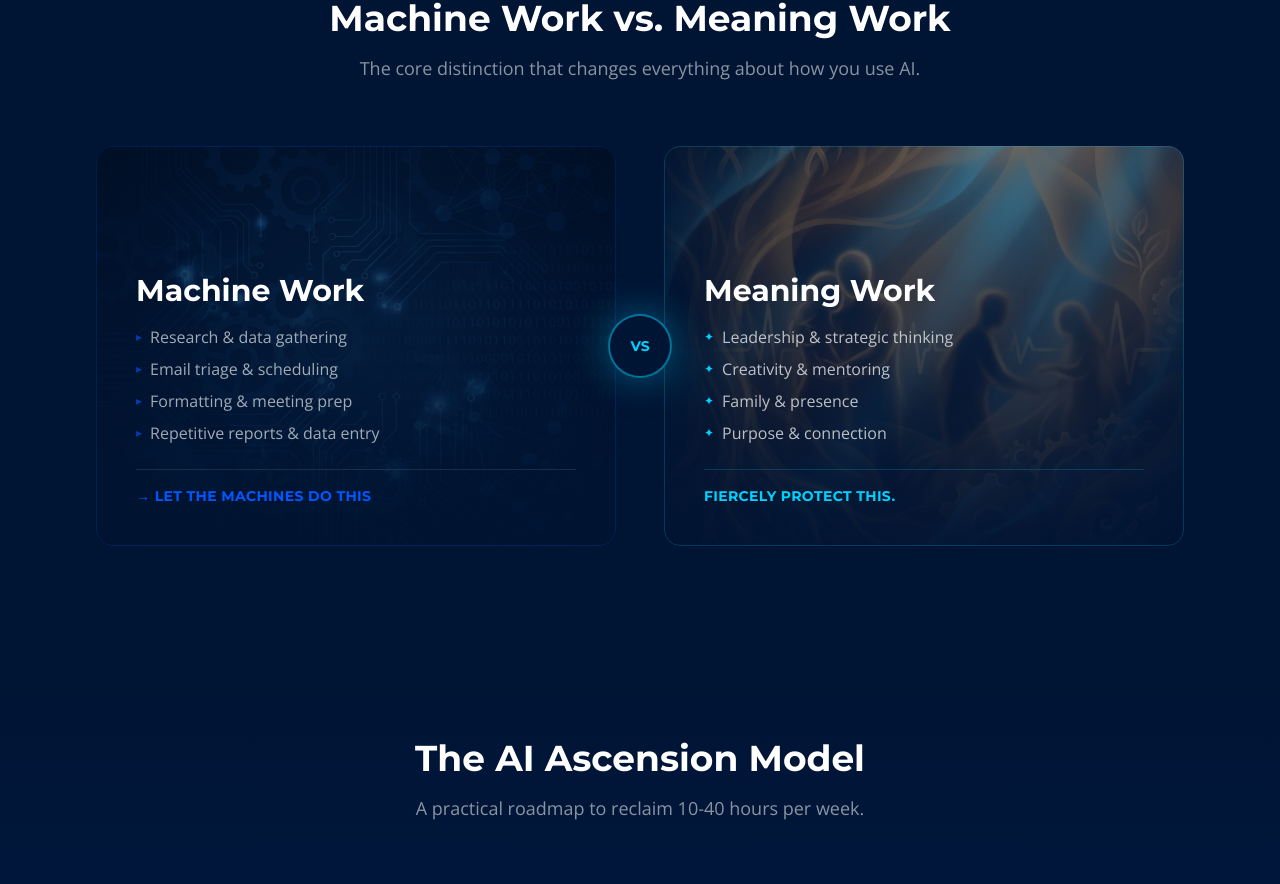
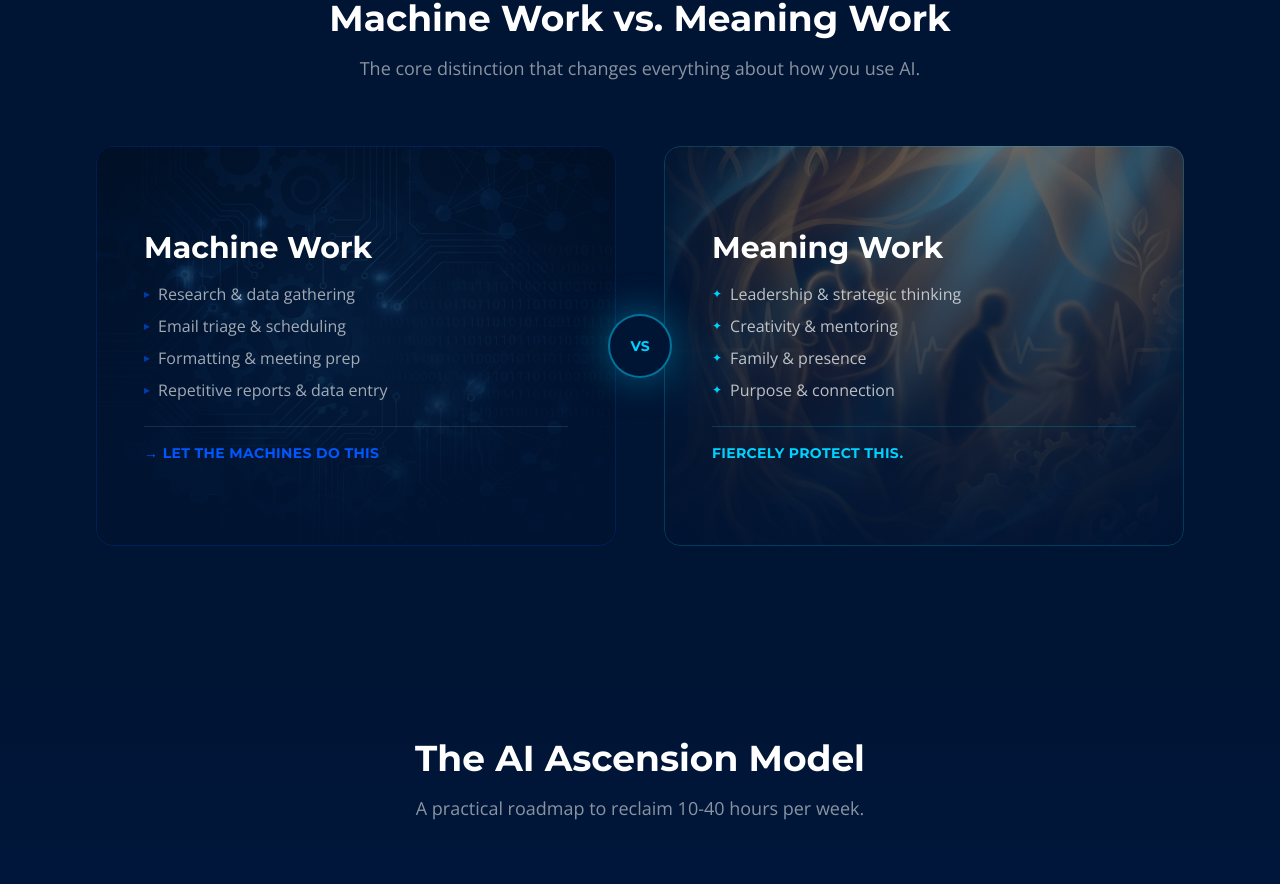
Before and after one commit to st4rnin3/thirdpowerlife-site, a Next.js app: page / in a window 1280 px wide. Shown: the part 962-1846 px from the top of the page. Built offline with nearby package versions, Linux system fonts and the light colour scheme.

Commit message:
fix: center text vertically in Machine/Meaning cards, increase left padding

```diff
--- a/src/app/page.tsx
+++ b/src/app/page.tsx
@@ -97,7 +97,7 @@ export default function Home() {
               <div className="absolute inset-0 bg-gradient-to-t from-[#001433]/95 via-[#001433]/80 to-[#001433]/60 group-hover:from-[#001433]/90 group-hover:via-[#001433]/70 transition-all duration-500" />
               {/* Border glow on hover */}
               <div className="absolute inset-0 rounded-2xl border border-accent/20 group-hover:border-accent/50 group-hover:shadow-[inset_0_0_30px_rgba(0,87,255,0.1)] transition-all duration-500" />
-              <div className="relative z-10 p-8 md:p-10 flex flex-col justify-end h-full">
+              <div className="relative z-10 p-10 md:p-12 flex flex-col justify-center h-full">
                 <h3 className="text-3xl font-heading font-bold text-white mb-4">
                   Machine Work
                 </h3>
@@ -135,7 +135,7 @@ export default function Home() {
               <div className="absolute inset-0 bg-gradient-to-t from-[#001433]/95 via-[#001433]/75 to-[#001433]/50 group-hover:from-[#001433]/90 group-hover:via-[#001433]/65 transition-all duration-500" />
               {/* Border glow on hover */}
               <div className="absolute inset-0 rounded-2xl border border-electric/20 group-hover:border-electric/50 group-hover:shadow-[inset_0_0_30px_rgba(0,210,255,0.15)] transition-all duration-500" />
-              <div className="relative z-10 p-8 md:p-10 flex flex-col justify-end h-full">
+              <div className="relative z-10 p-10 md:p-12 flex flex-col justify-center h-full">
                 <h3 className="text-3xl font-heading font-bold text-white mb-4">
                   Meaning Work
                 </h3>
```
